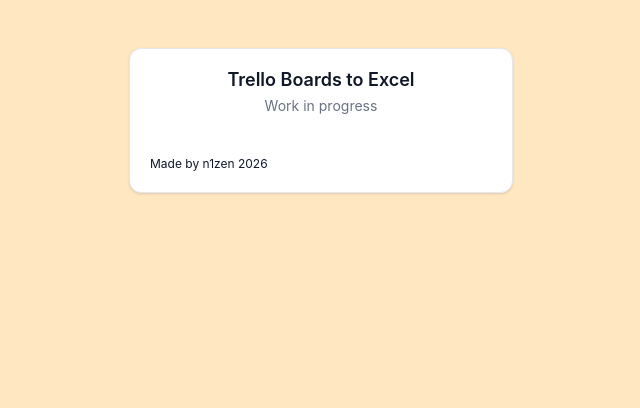
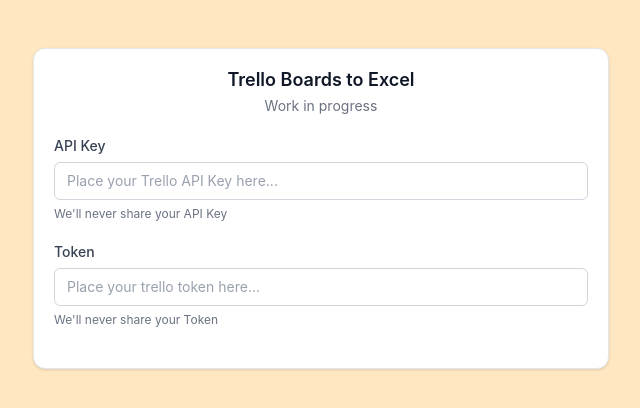
Before and after one commit to n1zen/trello-board-to-excel, a React (Vite) app: page / in a window 1280 px wide. Shown: the top 408 px of the page, without its empty margins (319-959 px from the left). Built offline with nearby package versions, Linux system fonts and the light colour scheme.

Commit message:
add the inputs for api key and token

```diff
--- a/src/App.tsx
+++ b/src/App.tsx
@@ -12,20 +12,39 @@
 import Input from './components/Input';
 
 function App() {
+  const [apiKey, setApiKey] = useState("");
+  const [token, setToken] = useState("");
 
   return (
-    <Card className="max-w-sm m-auto mt-12">
+    <Card className="max-w-xl m-auto mt-12">
       <CardHeader className="text-center">
         <CardTitle>Trello Boards to Excel</CardTitle>
         <CardDescription>Work in progress</CardDescription>
       </CardHeader>
 
-      <CardContent className="flex flex-row justify-center items-center">
-
+      <CardContent className="flex flex-col justify-center items-center gap-5">
+        {/** API KEY INPUT */}
+        <Input
+          label="API Key"
+          type="text"
+          placeholder="Place your Trello API Key here..."
+          value={apiKey}
+          onChange={(e) => setApiKey(e.target.value)}
+          helperText="We'll never share your API Key"
+        />
+        {/** API TOKEN INPUT */}
+        <Input
+          label="Token"
+          type="text"
+          placeholder="Place your trello token here..."
+          value={token}
+          onChange={(e) => setToken(e.target.value)}
+          helperText="We'll never share your Token"
+        />
       </CardContent>
 
       <CardFooter>
-        <p className="text-xs">Made by <a href="louie-izen-torres-portfolio.vercel.app" target="_blank">n1zen</a> 2026</p>
+        {/** Submit button for API Key and Token */}
       </CardFooter>
     </Card>
   );
```
